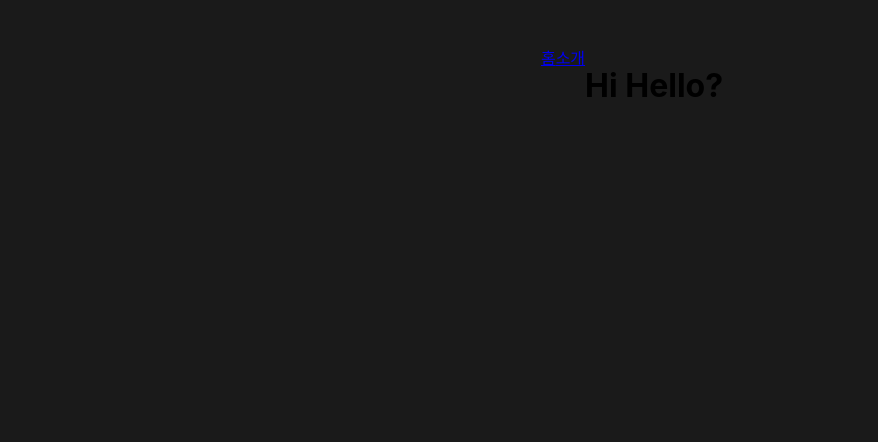
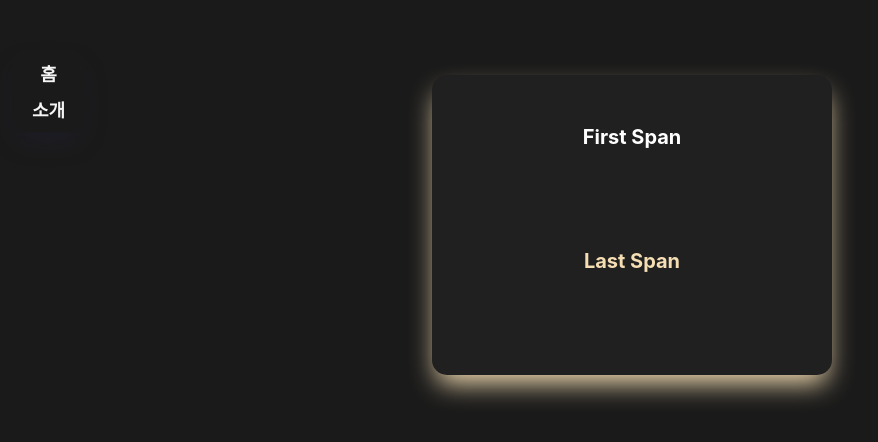
Before and after one commit to ksm0207/My_ReactWeb, a React (Create React App) app in the folder app/: page /#/about in a window 1280 px wide. Shown: the top 442 px of the page, without its empty margins (8-886 px from the left). Built offline with nearby package versions, Linux system fonts and the light colour scheme.

Commit message:
Navigation & About CSS 작업완료

```diff
--- a/app/src/components/Movie.css
+++ b/app/src/components/Movie.css
@@ -13,7 +13,7 @@
  /* Movie.js --> 데이터 CSS */
  .movies .movie {
    width: 45%;
-   background-color: black ;
+   background-color: rgb(54, 53, 53) ;
    margin-bottom: 70px;
    display: flex;
    align-items: flex-start;
@@ -22,7 +22,7 @@
    padding: 25px;
    border-radius: 15px;
    box-shadow: 0 13px 27px -5px;
-   color: white;
+   color: rgb(209, 188, 188);
  }
  /* end */
 
--- /dev/null
+++ b/app/src/components/Navigation.css
@@ -0,0 +1,26 @@
+/* Home About Navigation Css */
+.nav {
+    position: fixed;
+    top: 50px;
+    left: 20px;
+    display: flex;
+    flex-direction: column;
+    padding: 10px 20px;
+    box-shadow: 0 13px 27px -5px rgba(50, 50, 93, 0.25),
+      0 8px 16px -8px rgba(0, 0, 0, 0.3), 0 -6px 16px -6px rgba(0, 0, 0, 0.025);
+    border-radius: 15px;
+}
+/* Home About Navigation end */
+
+/* <LINK> Css*/
+.nav a {
+    color: whitesmoke;
+    text-decoration: none;
+    font-size: 18px;
+    text-align: center;
+    font-weight: bold;
+}
+.nav a:not(:last-child) {
+    margin-bottom: 10px;
+  }
+  /* <LINK> Css end */
--- a/app/src/components/Navigation.js
+++ b/app/src/components/Navigation.js
@@ -1,11 +1,12 @@
 import React from "react";
 import {Link} from "react-router-dom";
+import "./Navigation.css"
 
 
 
 function Navigation(){
     return(
-        <div>
+        <div className="nav">
             <Link to="/">홈</Link>
             <Link to="/about">소개</Link>
         </div>
--- /dev/null
+++ b/app/src/routes/About.css
@@ -0,0 +1,27 @@
+/* About Css */
+.about_container {
+    width: 300px;
+    height: 200px;
+    padding: 50px;
+    text-align: center;
+    margin: 0 auto;
+    margin-top: 30px;
+    font-weight: bold;
+    box-shadow: 0 13px 27px -5px wheat;
+    background-color: rgba(228, 202, 202, 0.034);
+    border-radius: 15px;
+}
+/* end */
+
+/* About Span Css */
+.about_container span:first-child {
+    font-size: 20px;
+    color: white;
+}
+.about_container span:last-child {
+    display: block;
+    margin-top: 100px;
+    color: wheat;
+    font-size: 20px;
+}
+/* end */
--- a/app/src/routes/About.js
+++ b/app/src/routes/About.js
@@ -1,8 +1,12 @@
 import React from "react"
+import "./About.css"
 
 function About(){
     return(
-        <h1>Hi Hello?</h1>
+        <div className="about_container">
+            <span>First Span</span>
+            <span>Last Span</span>
+        </div>
     )
 }
 
```
Also changed, not shown: 1 other file (tests, documents, lock files or other folders).
